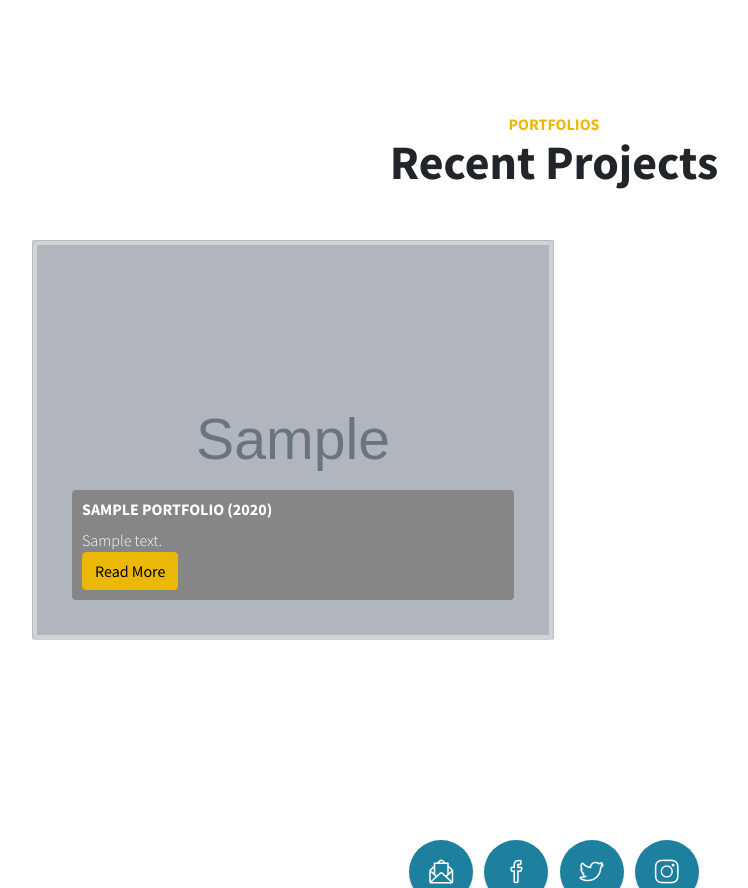
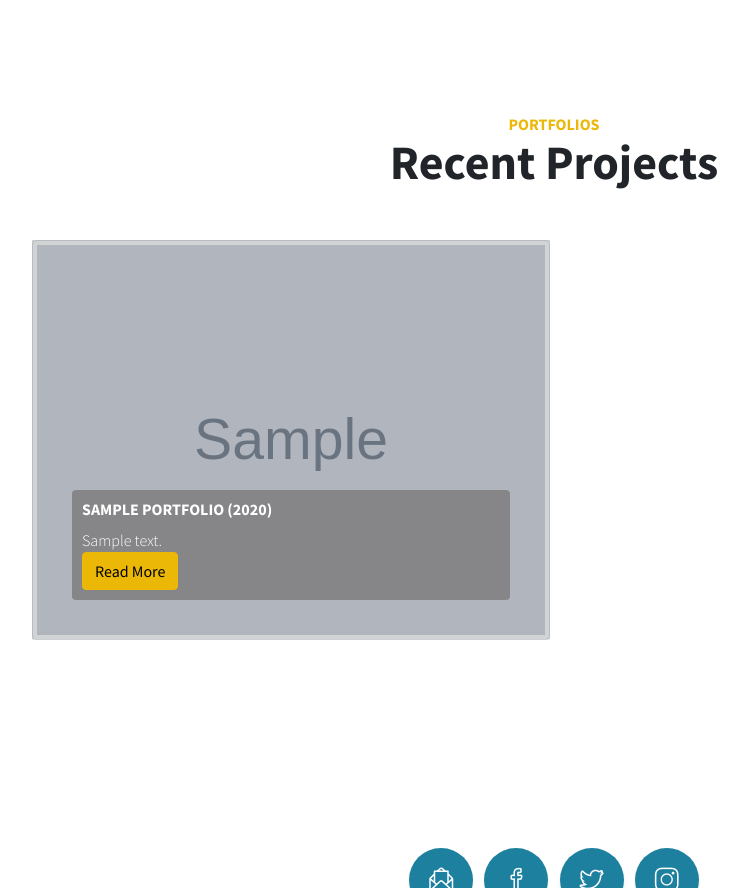
Before and after one commit to annaspratama/personal-portfolio, a Django app: page / in a window 1280 px wide. Shown: the part 2236-3124 px from the top of the page, without its empty margins (86-834 px from the left). Run offline with Django 3.2, Linux system fonts and the light colour scheme; tables that the repository leaves empty hold one stand-in row (values such as "Sample post"); grey boxes marked "Sample" are stand-in pictures; some libraries are stand-ins or nearby versions.

Commit message:
Update margin

```diff
--- a/portfolioapp/templates/portfolioapp/portfolio_list.html
+++ b/portfolioapp/templates/portfolioapp/portfolio_list.html
@@ -91,10 +91,10 @@
                     <h3 class="text-secondary mb-0">{% trans "Portfolios" %}</h3>
                     <h2 class="mb-5">{% trans "Recent Projects" %}</h2>
                 </div>
-                <div class="row gx-0">
+                <div class="row gx-2">
                     {% for portfolio in object_list %}
                         <div class="col-lg-6">
-                            <div class="portfolio-item">
+                            <div class="portfolio-item mb-2">
                                 <div class="caption">
                                     <div class="caption-content transparent">
                                         <div class="h2 ">{{ portfolio.title|safe }} ({{ portfolio.year }})</div>
```
